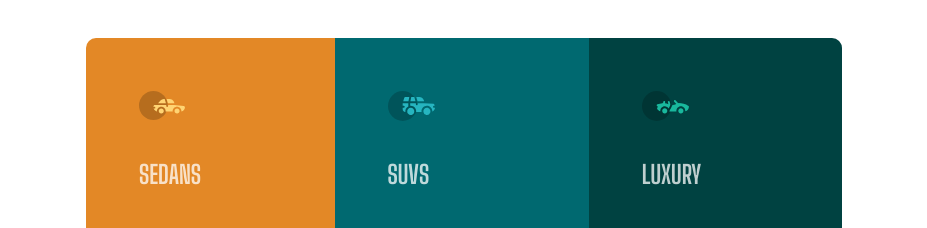
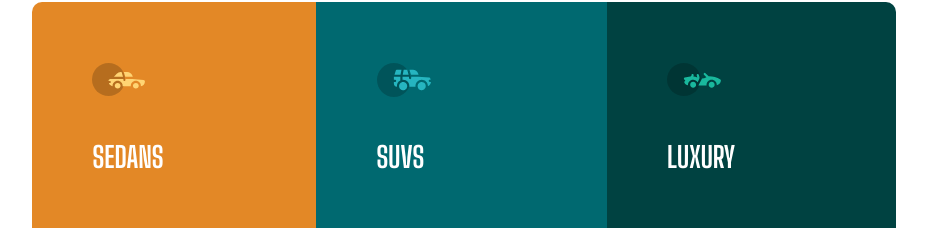
Before and after one commit to lawalOyinlola/frontend_mentor, a plain HTML site: page 3-column-preview-card/index.html in a window 1280 px wide. Shown: the part 109-337 px from the top of the page, without its empty margins (176-1103 px from the left). Drawn offline with Linux system fonts and the light colour scheme.

Commit message:
Update style.css
adjusted size to 8px

```diff
--- a/3-column-preview-card/style.css
+++ b/3-column-preview-card/style.css
@@ -1,8 +1,8 @@
 /* GENERAL */
 html {
   /* was initially @62.5%(10px).. but layout design was too big */
-  /* 7px */
-  font-size: 43.75%;
+  /* 8px */
+  font-size: 50%;
 }
 
 body {
@@ -23,6 +23,7 @@ h1 {
   font-family: "Big Shoulders Display", cursive;
   font-size: 3.6rem;
   font-weight: 700;
+  color: #fff;
   text-transform: uppercase;
 }
 
```
